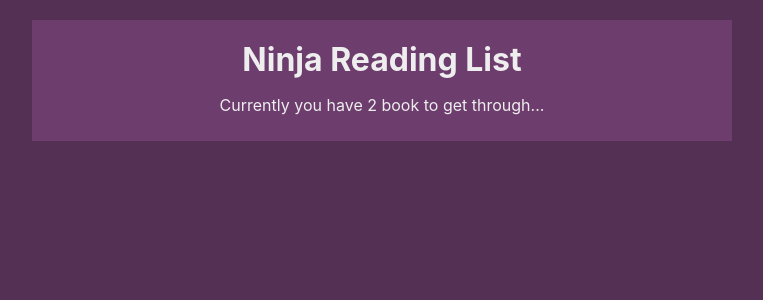
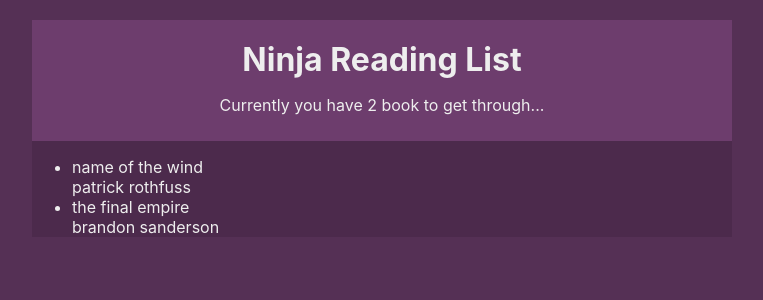
Before and after one commit to DaniyalManzoor/Book_Listing_app, a React (Create React App) app: page / in a window 1280 px wide. Shown: the top 300 px of the page, without its empty margins (258-1021 px from the left). Built offline with nearby package versions, Linux system fonts and the light colour scheme.

Commit message:
call new components in app.js

```diff
--- a/src/App.js
+++ b/src/App.js
@@ -8,6 +8,7 @@ function App() {
     <div className="App">
       <BookContextProvider>
         <Navbar />
+        <BookList />
       </BookContextProvider>
     </div>
   );
```
